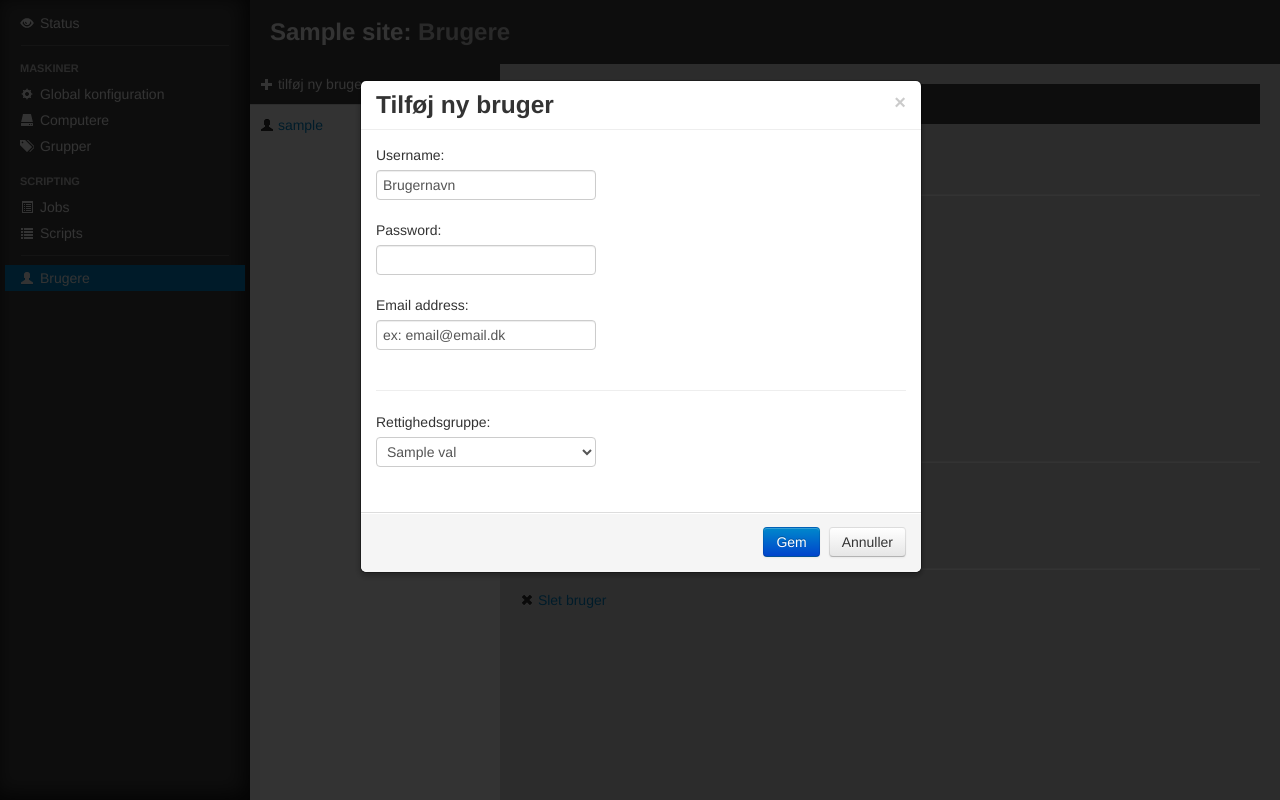
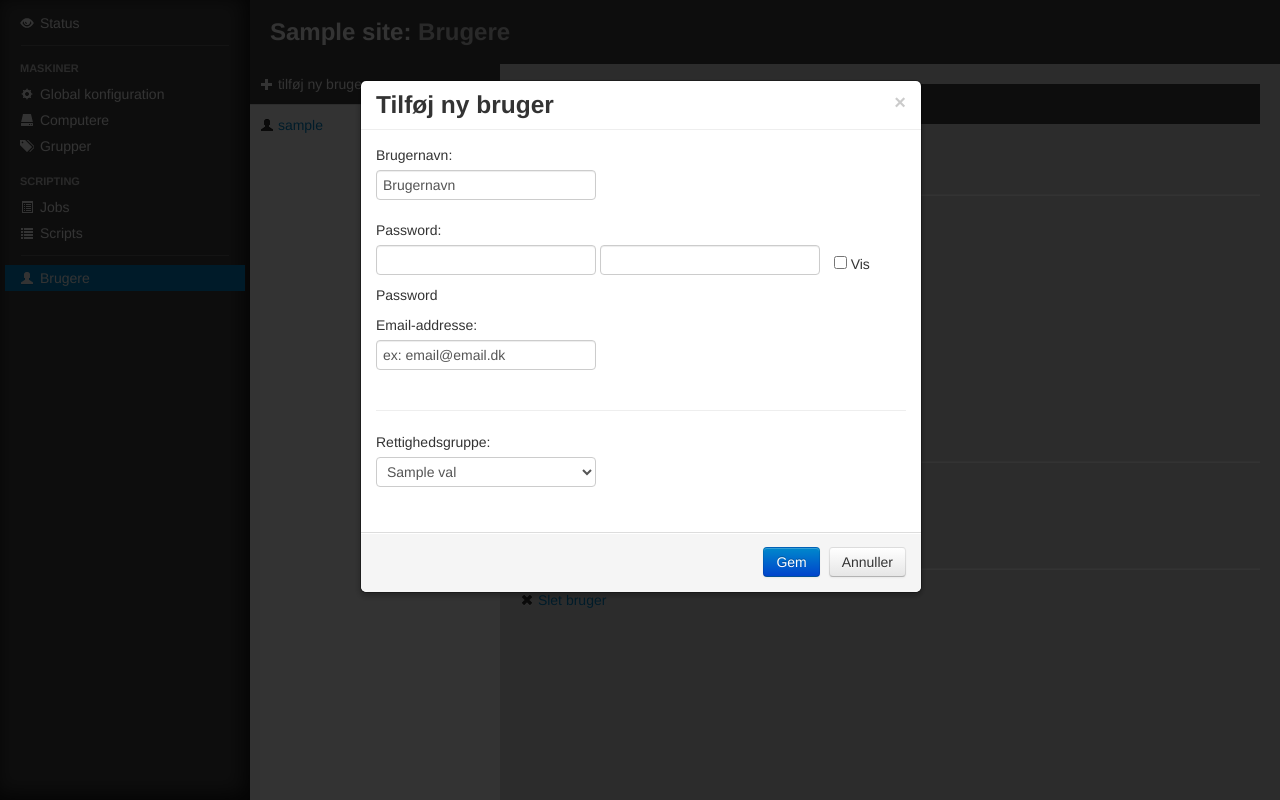
Before and after one commit to magenta-aps/bibos_admin, a Django app: template admin_site/templates/system/site_users.html in a window 1280 px wide, after a click on "tilføj ny bruger". Run offline with Django 3.2, Linux system fonts and the light colour scheme; the template is opened without the code that fills it: most values are stand-ins (such as "Sample title", 1, 10 or a date in 2020).

Commit message:
added show/hide password checkbox to user edit

```diff
--- a/admin_site/templates/system/site_users.html
+++ b/admin_site/templates/system/site_users.html
@@ -37,7 +37,11 @@ class="active"
         <fieldset>
           <div class="row-fluid">
             <p><label for="id_username">Username:</label> <input id="id_username" maxlength="30" name="username" type="text" value="{{ selected_user.username }}" /></p>
-            <p><label for="id_password">Password:</label> <input id="id_password" maxlength="128" name="password" type="password" value=""/></p>
+            <p>
+              <label for="id_txtPassword">Password:</label> <input id="id_txtPassword" maxlength="128" name="password" type="password" value="" />
+              <input type="text" id="txthdnPassword" />
+              <label style="display: inline; margin-left: 10px;"><input style="vertical-align: baseline;" type="checkbox" id="chkShow"/> Vis Password</label>
+            </p>
             <p> <input type="hidden" id="id_last_login" name="last_login" type="text" value="2013-06-10 16:04:27.949558" /><input id="initial-id_last_login" name="initial-last_login" type="hidden" value="2013-06-10 16:04:27.949558" /></p>
             <p><label for="id_email">Email address:</label> <input id="id_email"
   maxlength="75" name="email" type="text" value="{{ selected_user.email }}" /></p>
@@ -83,9 +87,13 @@ class="active"
         </font>
         {% endif %}
         <fieldset>
-          <p><label for="id_username">Username:</label> <input id="id_username" maxlength="30" name="username" type="text" value="Brugernavn" /></p>
-          <p><label for="id_password">Password:</label> <input id="id_password" maxlength="128" name="password" type="password" value=""/></p>
-          <p><label for="id_email">Email address:</label> <input id="id_email" maxlength="75" name="email" type="text" value="ex: email@email.dk" /></p>
+          <p><label for="id_username">Brugernavn:</label> <input id="id_username" maxlength="30" name="username" type="text" value="Brugernavn" /></p>
+          <p>
+            <label for="id_txtPassword">Password:</label> <input id="id_txtPassword" maxlength="128" name="password" type="password" value="" />
+            <input type="text" id="txthdnPassword" />
+            <label style="display: inline; margin-left: 10px;"><input style="vertical-align: baseline;" type="checkbox" id="chkShow"/> Vis Password</label>
+          </p>
+          <p><label for="id_email">Email-addresse:</label> <input id="id_email" maxlength="75" name="email" type="text" value="ex: email@email.dk" /></p>
         </fieldset>
         <hr>
         <fieldset>
@@ -104,4 +112,26 @@ class="active"
     </div>
   </div>
 
+  <script>
+    $(document).ready(function() {
+      $('#txthdnPassword').hide();
+      $('#txthdnPassword').attr('readonly','readonly');
+      $('#id_txtPassword').blur(function() {
+          $('#txthdnPassword').val($(this).val());
+      });
+
+      $('#chkShow').change(function() {
+        var isChecked = $(this).prop('checked');
+        if (isChecked) {
+          $('#id_txtPassword').hide();
+          $('#txthdnPassword').show();
+        }
+        else {
+          $('#id_txtPassword').show();
+          $('#txthdnPassword').hide();
+        };
+      });
+    })
+  </script>
+
 {% endblock %}
```
Also changed, not shown: admin_site/templates/system/site_detail.html (+3 -4 lines).
